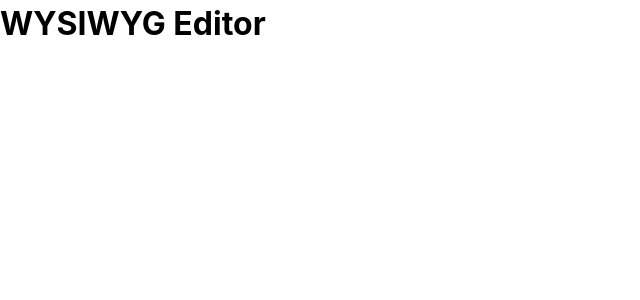
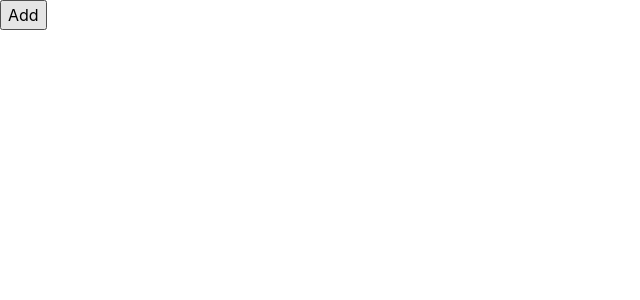
Before and after one commit to tjmgregory/wysiwyg-web-editor, a Next.js app: page / in a window 1280 px wide. Shown: the top 300 px of the page, without its empty margins (0-640 px from the left). Built offline with nearby package versions, Linux system fonts and the light colour scheme.

Commit message:
feat: add editor component

```diff
--- /dev/null
+++ b/src/components/Editor/index.tsx
@@ -0,0 +1,8 @@
+const Editor: React.FC = () => {
+  const onAdd = () => {}
+  return <div>
+    <button onClick={onAdd}>{'Add'}</button>
+  </div>
+}
+
+export default Editor;
--- a/src/components/Layout.tsx
+++ /dev/null
@@ -1,5 +0,0 @@
-const Layout: React.FC<React.PropsWithChildren> = ({ children }) => {
-  return <><h1>{'WYSIWYG Editor'}</h1><main>{children}</main></>
-}
-
-export default Layout
--- a/src/pages/_app.tsx
+++ b/src/pages/_app.tsx
@@ -1,10 +1,9 @@
 import { type AppType } from "next/dist/shared/lib/utils";
-import Layout from "../components/Layout";
 
 import "../styles/globals.css";
 
 const MyApp: AppType = ({ Component, pageProps }) => {
-  return <Layout><Component {...pageProps} /></Layout>;
+  return <Component {...pageProps} />
 };
 
 export default MyApp;
--- a/src/pages/index.tsx
+++ b/src/pages/index.tsx
@@ -1,6 +1,6 @@
 import { type NextPage } from "next";
 import Head from "next/head";
-import Link from "next/link";
+import Editor from "../components/Editor";
 
 const Home: NextPage = () => {
   return (
@@ -10,8 +10,7 @@ const Home: NextPage = () => {
         <meta name="description" content="Create websites with drag and drop" />
         <link rel="icon" href="/favicon.ico" />
       </Head>
-      <main>
-      </main>
+      <Editor />
     </>
   );
 };
```
